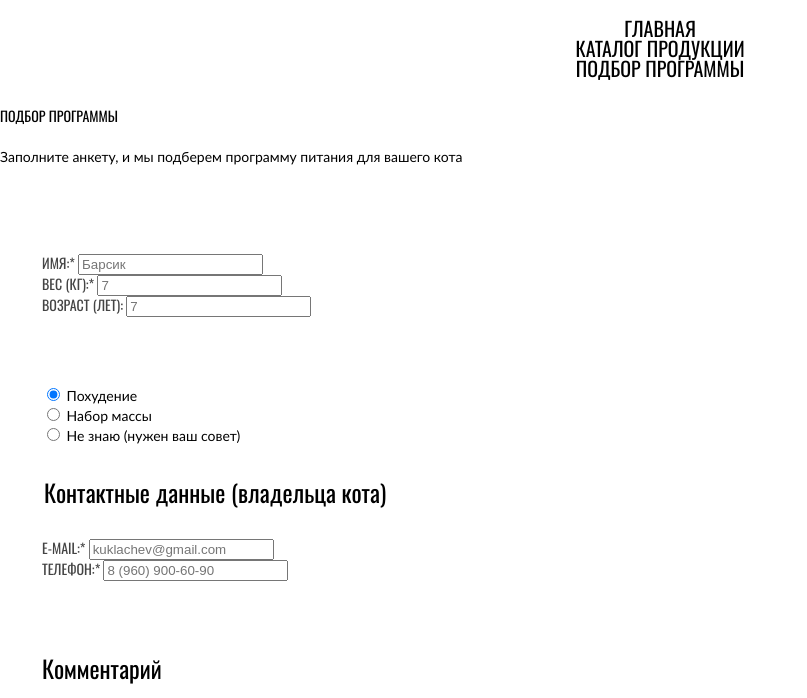
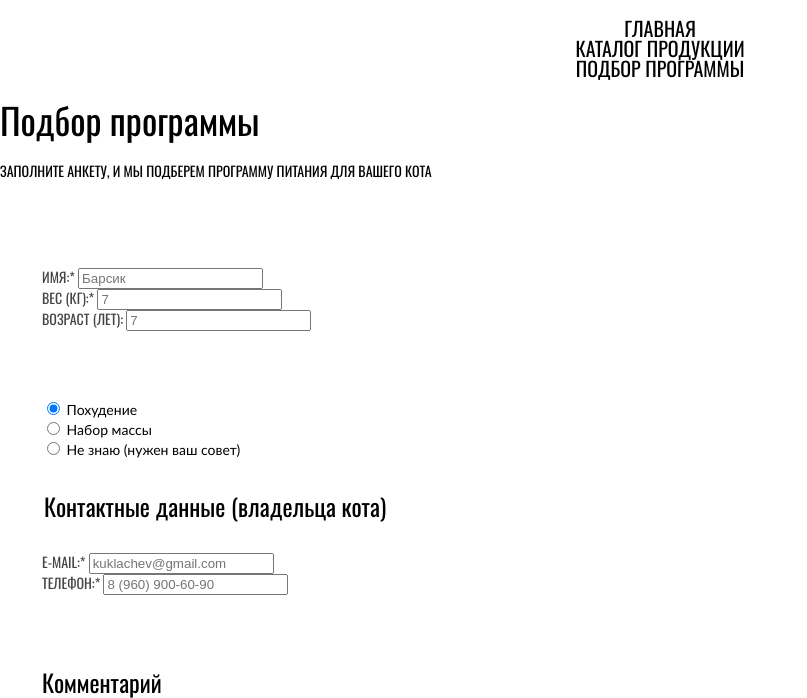
Before and after one commit to htmlacademy-adaptive/2342453-cat-energy-1, a plain HTML site: page source/form.html in a window 1280 px wide. Shown: the part 44-742 px from the top of the page, without its empty margins (0-807 px from the left). Drawn offline with nearby package versions, Linux system fonts and the light colour scheme; files that its build step writes are made by us from their sources; files whose address does not match are found by name.

Commit message:
Препроцессоры

```diff
--- a/source/sass/blocks/page-main.scss
+++ b/source/sass/blocks/page-main.scss
@@ -5,7 +5,7 @@
   line-height: 36px;
 }
 
-.page-main__title {
+.page-main__subtitle {
   font-family: $font-title;
   font-weight: 400;
   font-size: 14px;
```
